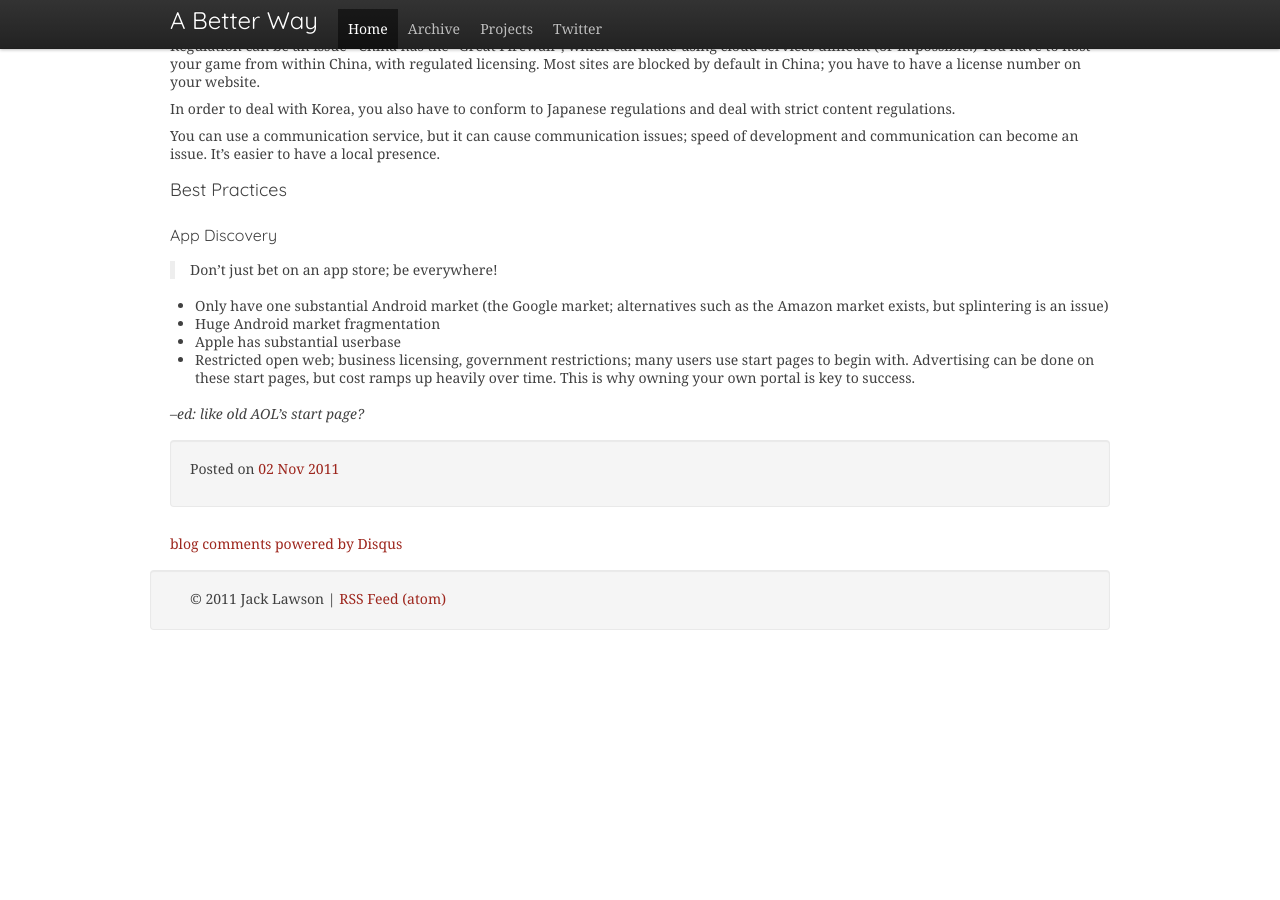
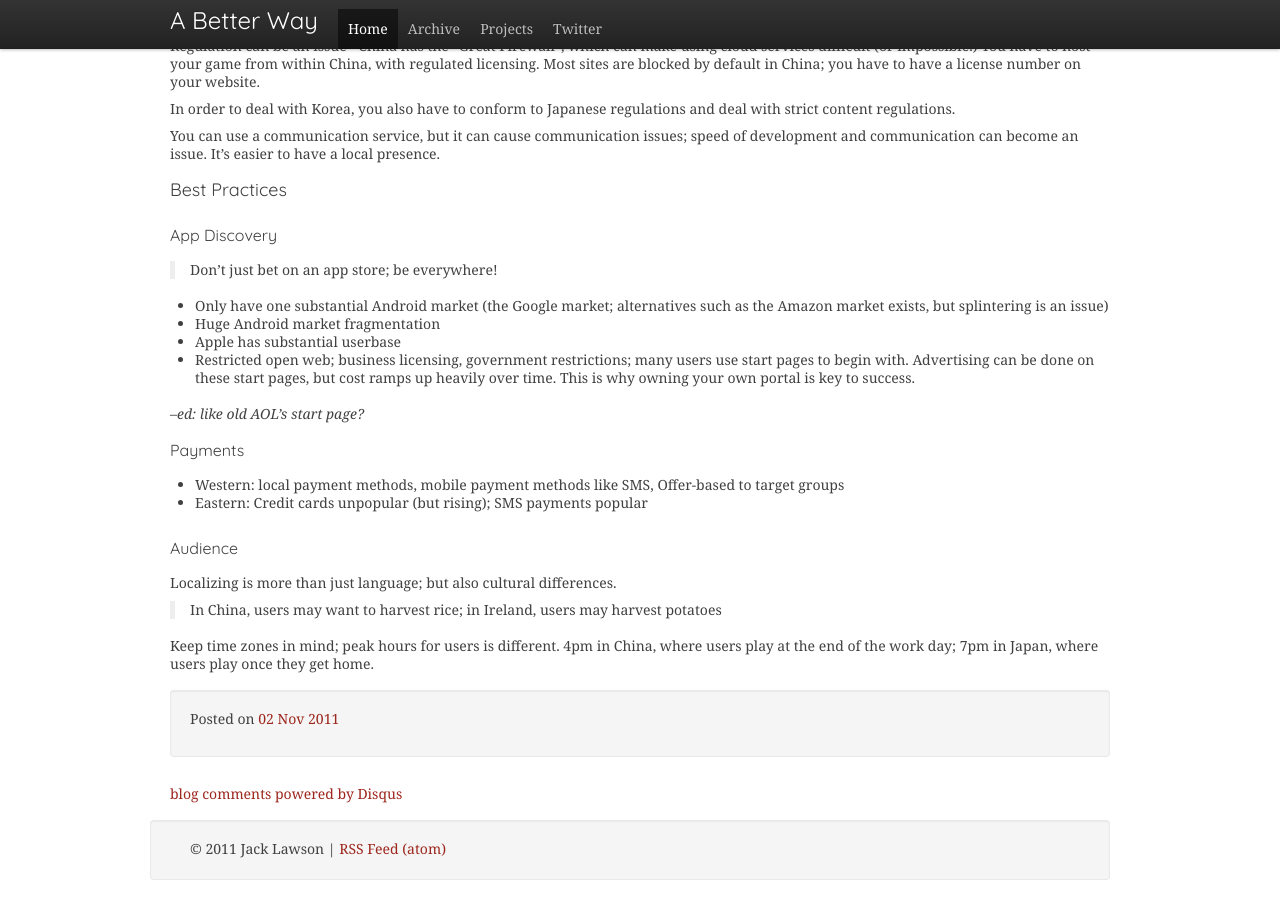
Before and after one commit to ajacksified/ajacksified.github.com, a Jekyll site: the page built from _posts/2011-11-02-new-game-conf-liveblog-2.markdown, in a window 1280 px wide and 900 px high, scrolled down 5092 px. Built offline with Jekyll 4.4.1, drawn with Linux system fonts in a browser that asks for light colours; nearby versions of some CDN libraries; some web fonts are replaced; Markdown is read by kramdown in place of the engine named in the settings; comment, search, counter and statistics services are not loaded; before the commit the page ends 5742 px from its top, so only the background shows below that.

Commit message:
Day 2 - Robert & Chen

```diff
--- a/_posts/2011-11-02-new-game-conf-liveblog-2.markdown
+++ b/_posts/2011-11-02-new-game-conf-liveblog-2.markdown
@@ -324,7 +324,6 @@ have a local presence.
 
 ### Best Practices
 
-
 #### App Discovery
 
 > Don't just bet on an app store; be everywhere!
@@ -339,3 +338,20 @@ have a local presence.
   key to success.
 
 *--ed: like old AOL's start page?*
+
+#### Payments
+
+* Western: local payment methods, mobile payment methods like SMS, Offer-based
+  to target groups
+* Eastern: Credit cards unpopular (but rising); SMS payments popular
+
+#### Audience
+
+Localizing is more than just language; but also cultural differences.
+
+> In China, users may want to harvest rice; in Ireland, users may harvest
+> potatoes
+
+Keep time zones in mind; peak hours for users is different. 4pm in China, where
+users play at the end of the work day; 7pm in Japan, where users play once they
+get home.
```
